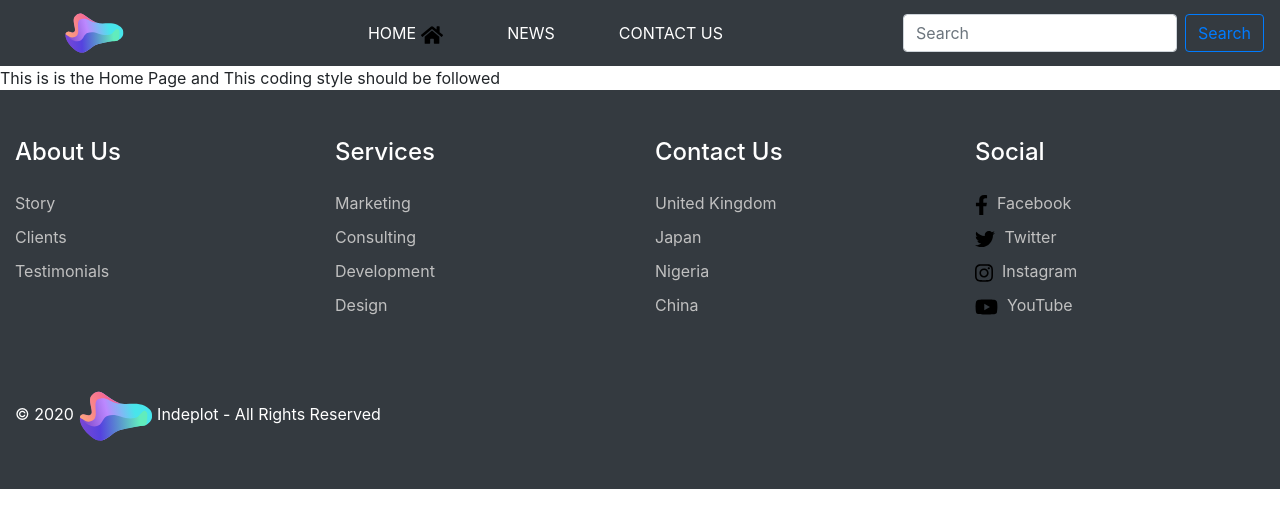
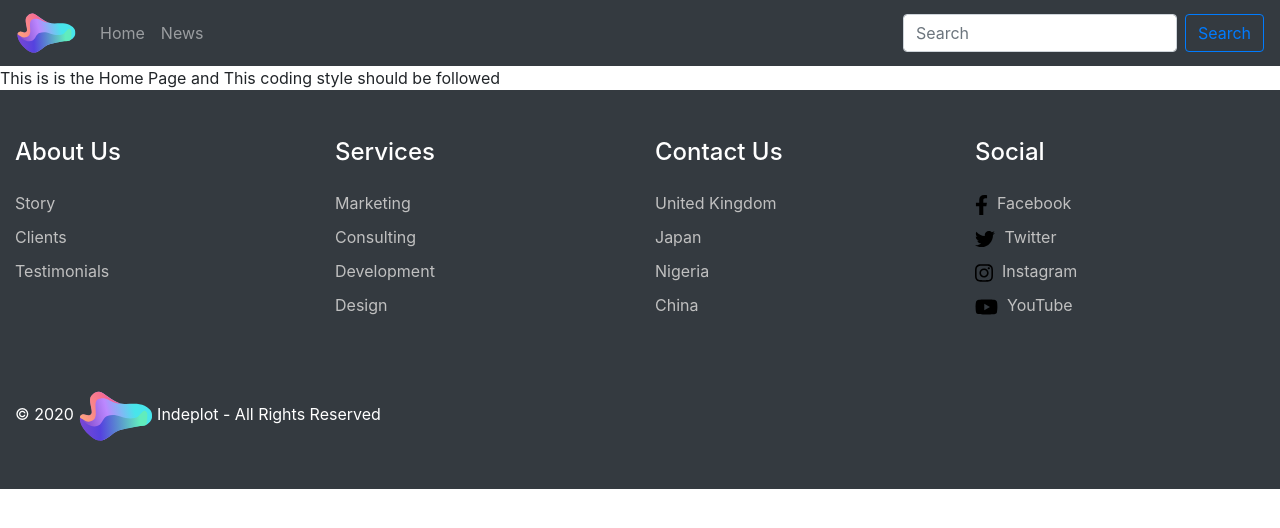
Before and after one commit to indeplot/indeplot, a React (Create React App) app: page / in a window 1280 px wide. Shown: the top 528 px of the page. Built offline with nearby package versions, Linux system fonts and the light colour scheme.

Commit message:
Updated the Navbar

```diff
--- a/package.json
+++ b/package.json
@@ -15,6 +15,7 @@
     "react-dom": "^16.13.1",
     "react-router-dom": "^5.2.0",
     "react-scripts": "3.4.3",
+    "react-toastify": "^6.0.0-rc.3",
     "styled-components": "^5.2.0"
   },
   "scripts": {
--- a/public/index.html
+++ b/public/index.html
@@ -10,6 +10,12 @@
       content="Web site created using create-react-app"
     />
     <link rel="apple-touch-icon" href="%PUBLIC_URL%/logo192.png" />
+    <link
+  rel="stylesheet"
+  href="https://maxcdn.bootstrapcdn.com/bootstrap/4.5.0/css/bootstrap.min.css"
+  integrity="sha384-9aIt2nRpC12Uk9gS9baDl411NQApFmC26EwAOH8WgZl5MYYxFfc+NcPb1dKGj7Sk"
+  crossorigin="anonymous"
+/>
     <!--
       manifest.json provides metadata used when your web app is installed on a
       user's mobile device or desktop. See https://developers.google.com/web/fundamentals/web-app-manifest/
--- a/src/App.js
+++ b/src/App.js
@@ -8,10 +8,11 @@ import {  HomePage } from './pages'
 
 function App() {
   return (
+
     <Router>
-
       <Route path='/' exact component={HomePage} />
     </Router>
+
   );
 }
 
--- a/src/Components/Navbar.js
+++ /dev/null
@@ -1,31 +0,0 @@
-import React from 'react'
-import home from '../Assets/Images/home.svg';
-import logo from '../Assets/Images/logo.svg';
-export default function Navbar() {
-  return (
-    <nav  className="navbar navbar-expand-lg navbar-light bg-dark">
-  <a  className="navbar-brand ml-5" href="/"><img  src={logo} alt="logo_icon"  style={{width: "60px"}}/></a>
-  <button  className="navbar-toggler" type="button" data-toggle="collapse" data-target="/navbarSupportedContent" aria-controls="navbarSupportedContent" aria-expanded="false" aria-label="Toggle navigation">
-    <span  className="navbar-toggler-icon"></span>
-  </button>
-
-  <div  className="collapse navbar-collapse" id="navbarSupportedContent">
-    <ul  className="navbar-nav m-auto">
-      <li  className="nav-item active">
-        <a  className="nav-link text-white text-uppercase ml-5"  href="/">Home&nbsp;<img src={home} alt="home" className=""  height={20}/><span  className="sr-only">(current)</span></a>
-      </li>
-      <li  className="nav-item">
-        <a  className="nav-link text-white text-uppercase ml-5" href="/">NEWS</a>
-      </li>
-      <li  className="nav-item">
-        <a  className="nav-link text-white text-uppercase ml-5" href="/">CONTACT us</a>
-      </li>
-    </ul>
-    <form  className="form-inline my-2 my-lg-0">
-      <input  className="form-control mr-sm-2" type="search" placeholder="Search" aria-label="Search"/>
-      <button  className="btn btn-outline-primary my-2 my-sm-0" type="submit">Search</button>
-    </form>
-  </div>
-</nav>
-  )
-}
--- /dev/null
+++ b/src/Components/Navbarr.js
@@ -0,0 +1,24 @@
+import React from 'react'
+ import logo from '../Assets/Images/logo.svg';
+ import * as ReactBootStrap from 'react-bootstrap';
+export default function Navbarr() {
+  return (
+    <ReactBootStrap.Navbar collapseOnSelect expand="lg" bg="dark" variant="dark"  >
+  <ReactBootStrap.Navbar.Brand href="/"><img  src={logo} alt="logo_icon"  style={{width: "60px"}}/></ReactBootStrap.Navbar.Brand>
+  <ReactBootStrap.Navbar.Toggle aria-controls="responsive-navbar-nav" />
+  <ReactBootStrap.Navbar.Collapse id="responsive-navbar-nav">
+    <ReactBootStrap.Nav className="mr-auto">
+      <ReactBootStrap.Nav.Link href="/">Home</ReactBootStrap.Nav.Link>
+      <ReactBootStrap.Nav.Link href="/">News</ReactBootStrap.Nav.Link>
+
+    </ReactBootStrap.Nav>
+    <ReactBootStrap.Nav>
+    <ReactBootStrap.Form inline>
+      <ReactBootStrap.FormControl type="text" placeholder="Search" className="mr-sm-2" />
+      <ReactBootStrap.Button variant="outline-primary">Search</ReactBootStrap.Button>
+    </ReactBootStrap.Form>
+    </ReactBootStrap.Nav>
+  </ReactBootStrap.Navbar.Collapse>
+</ReactBootStrap.Navbar>
+  )
+}
--- a/src/pages/HomePage/HomePage.js
+++ b/src/pages/HomePage/HomePage.js
@@ -1,7 +1,7 @@
 import React from 'react';
 import {Row,Col } from 'react-bootstrap';
 import Footer from '../../Components/Footer';
-import Navbar from '../../Components/Navbar';
+import Navbar from '../../Components/Navbarr';
 
 class HomePage extends React.Component {
     render() {
```
